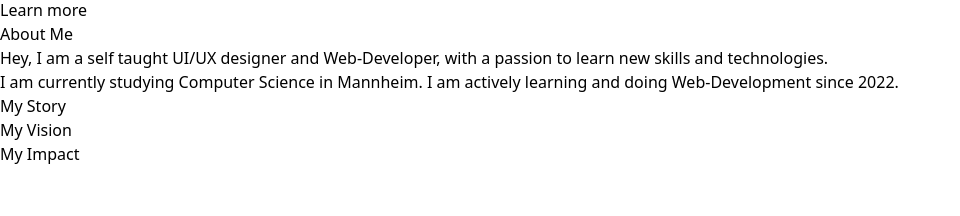
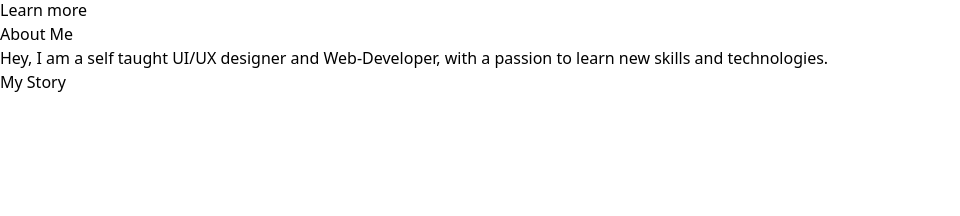
Before and after one commit to ErayC4/portfolio, a React (Vite) app: page / in a window 1280 px wide. Shown: the part 224-440 px from the top of the page, without its empty margins (0-960 px from the left). Built offline with nearby package versions, Linux system fonts and the light colour scheme.

Commit message:
buttons got svg that has transitions

```diff
--- a/src/Cover.jsx
+++ b/src/Cover.jsx
@@ -2,7 +2,7 @@ import React from "react";
 
 function Cover() {
   return (
-    <div className="h-screen mt-8 flex flex-col justify-center w-[60%]">
+    <div className="h-screen mt-8 flex flex-col justify-center w-[70%]">
       <p className="text-8xl ">Reach for stars &</p>
       <p className="text-8xl">Develop future</p>
       <p className="w-1/2 text-2xl pt-8 ">
--- a/src/Profile.jsx
+++ b/src/Profile.jsx
@@ -13,7 +13,7 @@ function Profile() {
   };
 
   return (
-    <div className="h-screen flex flex-col justify-center">
+    <div className="h-screen flex flex-col">
       <div className="w-1/2">
         <p className="text-8xl pb-8">About Me</p>
 
@@ -22,23 +22,62 @@ function Profile() {
           passion to learn new skills and technologies.
         </p>
 
-        <p className="text-2xl">
-          I am currently studying Computer Science in Mannheim. I am actively
-          learning and doing Web-Development since 2022.
-        </p>
-
         <div className="pt-8">
           {buttonContent.map((button) => (
             <div key={button.name}>
-              <button
-                onClick={() => handleButtonClick(button.name)}
-                className="transition-all duration-300 border-t-2 w-full pt-4 pb-4 flex items-start"
+              <div className="flex items-center border-t-2">
+                <button
+                  onClick={() => handleButtonClick(button.name)}
+                  className="transition-all duration-300 w-full py-4 flex items-start"
+                >
+                  <p className="text-2xl">{button.name}</p>
+                </button>
+                <div className="">
+                  {activeButton === button.name ? (
+                    <svg
+                      xmlns="http://www.w3.org/2000/svg"
+                      fill="currentColor"
+                      viewBox="0 0 16 16"
+                      className={`w-6 h-6 ${
+                        activeButton === button.name
+                          ? "rotate-180 transition duration-500 ease-in-out"
+                          : ""
+                      }`}
+                    >
+                      <path
+                        fillRule="evenodd"
+                        d="M2 8a.5.5 0 0 1 .5-.5h11a.5.5 0 0 1 0 1h-11A.5.5 0 0 1 2 8"
+                      />
+                    </svg>
+                  ) : (
+                    <svg
+                      xmlns="http://www.w3.org/2000/svg"
+                      fill="currentColor"
+                      viewBox="0 0 16 16"
+                      className={`w-6 h-6 ${
+                        activeButton === button.name
+                          ? "rotate-90 transition duration-500 ease-in-out"
+                          : ""
+                      }`}
+                    >
+                      <path
+                        fillRule="evenodd"
+                        d="M8 2a.5.5 0 0 1 .5.5v5h5a.5.5 0 0 1 0 1h-5v5a.5.5 0 0 1-1 0v-5h-5a.5.5 0 0 1 0-1h5v-5A.5.5 0 0 1 8 2"
+                      />
+                    </svg>
+                  )}
+                </div>
+              </div>
+
+              <div
+                className="overflow-hidden transition-all duration-300"
+                style={{
+                  maxHeight: activeButton === button.name ? "500px" : "0",
+                  opacity: activeButton === button.name ? 1 : 0,
+                }}
               >
-                <p className="text-2xl">{button.name}</p>
-              </button>
-              <div className="overflow-hidden transition-all duration-500" style={{ maxHeight: activeButton === button.name ? "500px" : "0", opacity: activeButton === button.name ? 1 : 0 }}>
-              <p className="text-7xl">{button.text}</p>
-            </div>
+                <p className="text-lg pb-4">{button.text}</p>
+              </div>
             </div>
           ))}
         </div>
--- a/src/main.jsx
+++ b/src/main.jsx
@@ -7,7 +7,7 @@ import "./index.css";
 import Skills from "./Skills.jsx";
 
 ReactDOM.createRoot(document.getElementById("root")).render(
-  <div className="bg-black h-full text-white pl-12 ">
+  <div className="bg-black h-full text-white pl-24 ">
     <React.StrictMode>
       <div className="relative">
         <video
```
